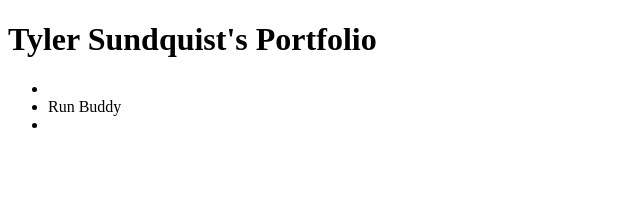
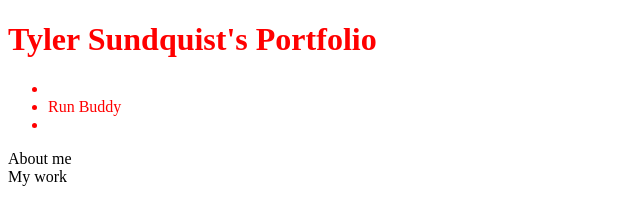
Before and after one commit to tylersund72/tylersund72.github.io, a plain HTML site: page index.html in a window 1280 px wide. Shown: the whole page, without its empty margins (0-640 px from the left). Drawn offline with Linux system fonts and the light colour scheme.

Commit message:
added stylesheet and outlined sections in html

```diff
--- /dev/null
+++ b/assets/css/style.css
@@ -0,0 +1,3 @@
+header {
+    color: red
+}
--- a/index.html
+++ b/index.html
@@ -1,6 +1,7 @@
 <!DOCTYPE html>
 <html lang="en">
     <head>
+        <link rel="stylesheet" href="assets/css/style.css" >
         <meta charset="UTF-8" />
         <meta name="viewport" content="width=device-width, initial-scale=1.0" />
         <meta http-equiv="X-UA-Compatible" content="ie=edge" />
@@ -27,5 +28,17 @@
                 </ul>
             </nav>
         </header>
+
+        <section>
+            About me
+        </section>
+
+        <section>
+            My work
+        </section>
+
+        <footer>
+
+        </footer>
     </body>
 </html>
```
